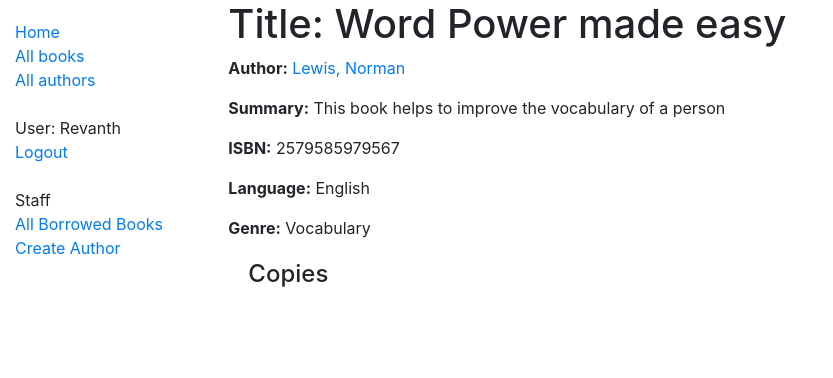
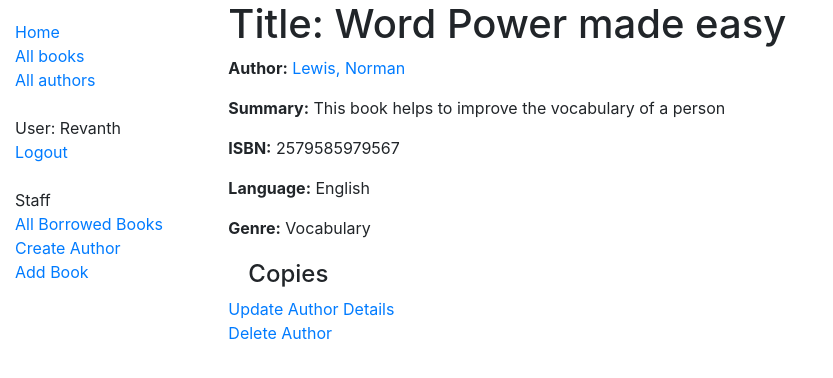
Before and after one commit to RevanthR/LocalLibrary, a Django app: page /catalog/books/2 in a window 1280 px wide. Shown: the top 378 px of the page, without its empty margins (0-833 px from the left). Run offline with Django 3.2, Linux system fonts and the light colour scheme; a user stored in the database is signed in; data comes from the database, SQL or seed files in the repository; both versions use the stored data as it was after the commit; some libraries are stand-ins or nearby versions.

Commit message:
Book Forms Created

```diff
--- a/locallibrary/catalog/templates/base_generic.html
+++ b/locallibrary/catalog/templates/base_generic.html
@@ -33,6 +33,7 @@
                 <li>Staff</li>
                 <li><a href="{% url 'all-books' %}">All Borrowed Books</a></li>
                 <li><a href="{% url 'author-create' %}">Create Author</a></li>
+                <li><a href="{% url 'book-create' %}">Add Book</a></li>
                 {% endif %}
             </ul>
          {% endblock %}
--- a/locallibrary/catalog/templates/book_detail.html
+++ b/locallibrary/catalog/templates/book_detail.html
@@ -25,4 +25,8 @@
     {% endfor %}
   </div>
   {% endif %}
+  {% if perms.catalog.can_mark_returned %}
+  <a href="{% url 'book-update' book.id %}">Update Author Details</a> <br/>
+  <a href="{% url 'book-delete' book.id %}">Delete Author</a>
+  {% endif %}
 {% endblock %}
--- a/locallibrary/catalog/urls.py
+++ b/locallibrary/catalog/urls.py
@@ -13,4 +13,7 @@
     path('author/create/', views.AuthorCreate.as_view(), name='author-create'),
     path('author/<int:pk>/update/',views.AuthorUpdate.as_view(),name='author-update'),
     path('author/<int:pk>/delete',views.AuthorDelete.as_view(),name='author-delete'),
+    path('book/create/', views.BookCreate.as_view(), name='book-create'),
+    path('book/<int:pk>/update/',views.BookUpdate.as_view(),name='book-update'),
+    path('book/<int:pk>/delete',views.BookDelete.as_view(),name='book-delete'),
 ]
--- a/locallibrary/catalog/views.py
+++ b/locallibrary/catalog/views.py
@@ -102,3 +102,17 @@
     permission_required = 'catalog.can_mark_returned'
     model = Author
     success_url = reverse_lazy('author')
+
+# AddBookModelForm
+class BookCreate(PermissionRequiredMixin,CreateView):
+    permission_required = 'catalog.can_mark_returned'
+    model = Book
+    fields = '__all__'
+class BookUpdate(PermissionRequiredMixin,UpdateView):
+    model = Book
+    permission_required = 'catalog.can_mark_returned'
+    fields = '__all__'
+class BookDelete(PermissionRequiredMixin,DeleteView):
+    model = Book
+    permission_required = 'catalag.can_mark_returned'
+    success_url = reverse_lazy('all-books')
```
Also changed, not shown: locallibrary/catalog/templates/catalog/book_confirm_delete.html (added, +14 -0 lines), locallibrary/catalog/templates/catalog/book_form.html (added, +11 -0 lines), locallibrary/db.sqlite3.
